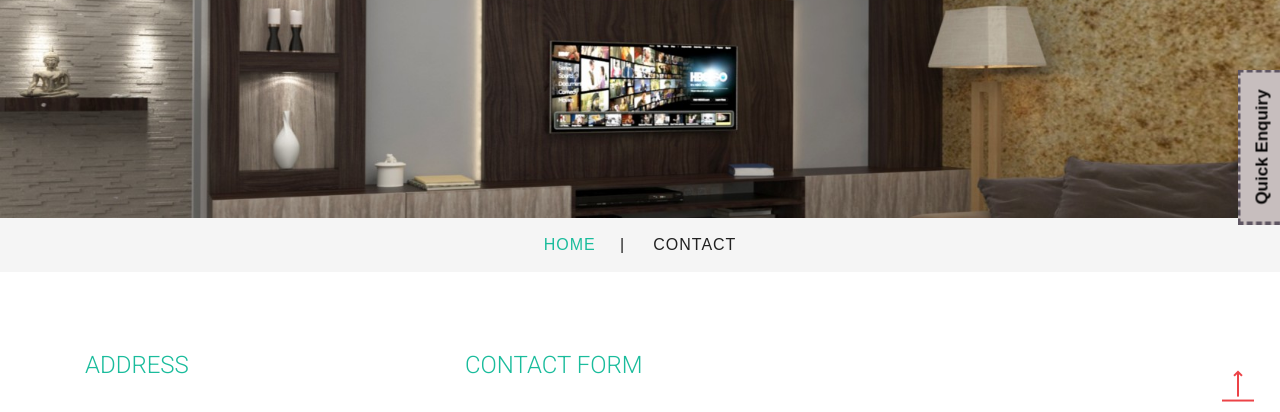
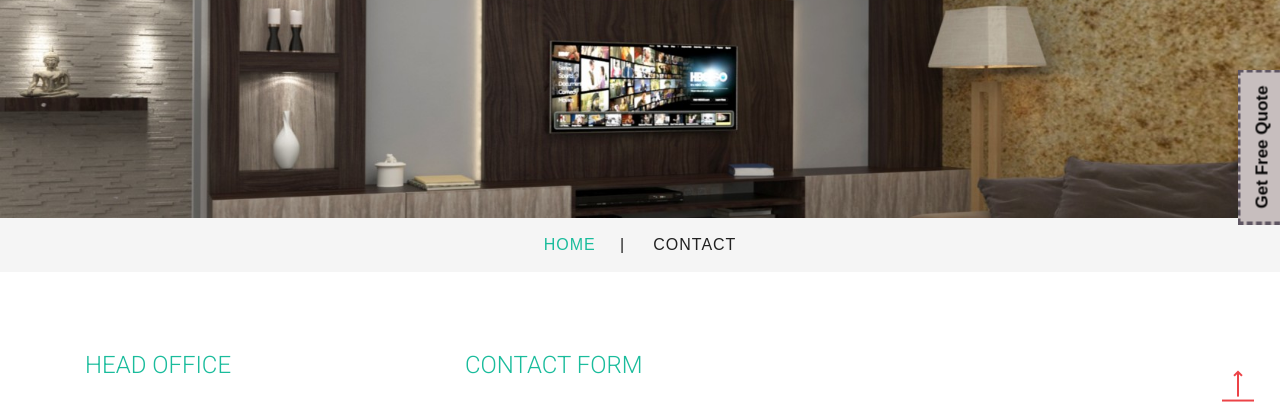
Before and after one commit to feelofraj/goodNightInterior, a plain HTML site: page mail.html in a window 1280 px wide. Shown: the part 378-790 px from the top of the page. Drawn offline with Linux system fonts and the light colour scheme.

Commit message:
GET FREE QUOTE BUG

```diff
--- a/mail.html
+++ b/mail.html
@@ -100,7 +100,7 @@ Smartphone Compatible web template, free webdesigns for Nokia, Samsung, LG, Sony
 		<div class="mail">
 			<div class="container">
 				<div class="col-md-4 wthree_contact_left">
-					<h4>Address</h4>
+					<h4>HEAD OFFICE</h4>
 					<p>No :1/2 Kalasathamman Koil Street, Selavoyal, Madhavaram
 						<span>Chennai - 600051<span></p>
 					<ul>
@@ -191,7 +191,7 @@ Smartphone Compatible web template, free webdesigns for Nokia, Samsung, LG, Sony
 
 	</div>
 	<div id="feedback">
-		<a id="popupClick" onclick="popOpen()">Quick Enquiry</a>
+		<a id="popupClick" onclick="popOpen()">Get Free Quote</a>
 	</div>
 	<div id="popup1" class="overlay">
 		<div class="popup">
```
Also changed, not shown: about.html (+1 -1 lines), index.html (+1 -1 lines), services.html (+1 -1 lines).
